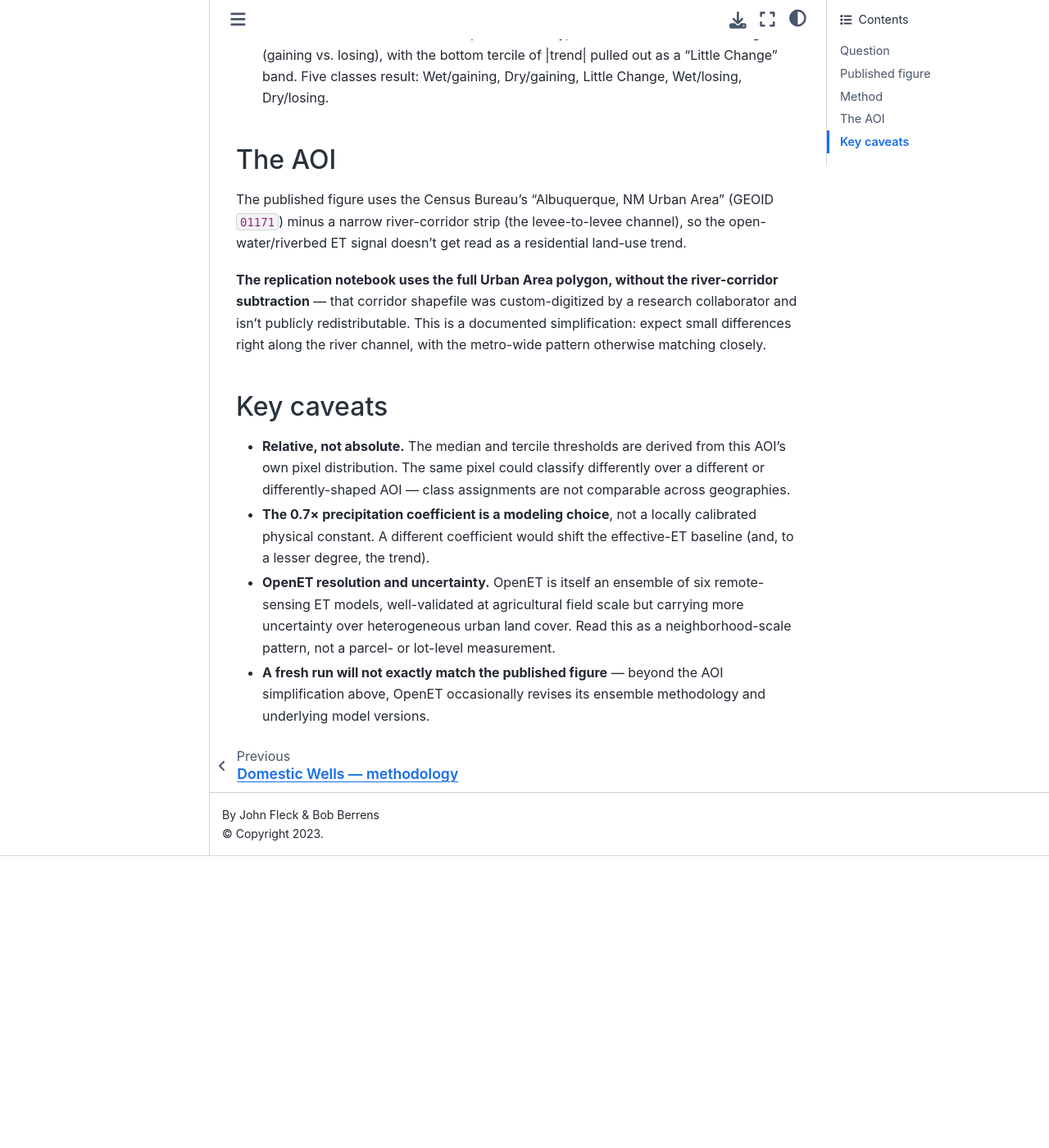
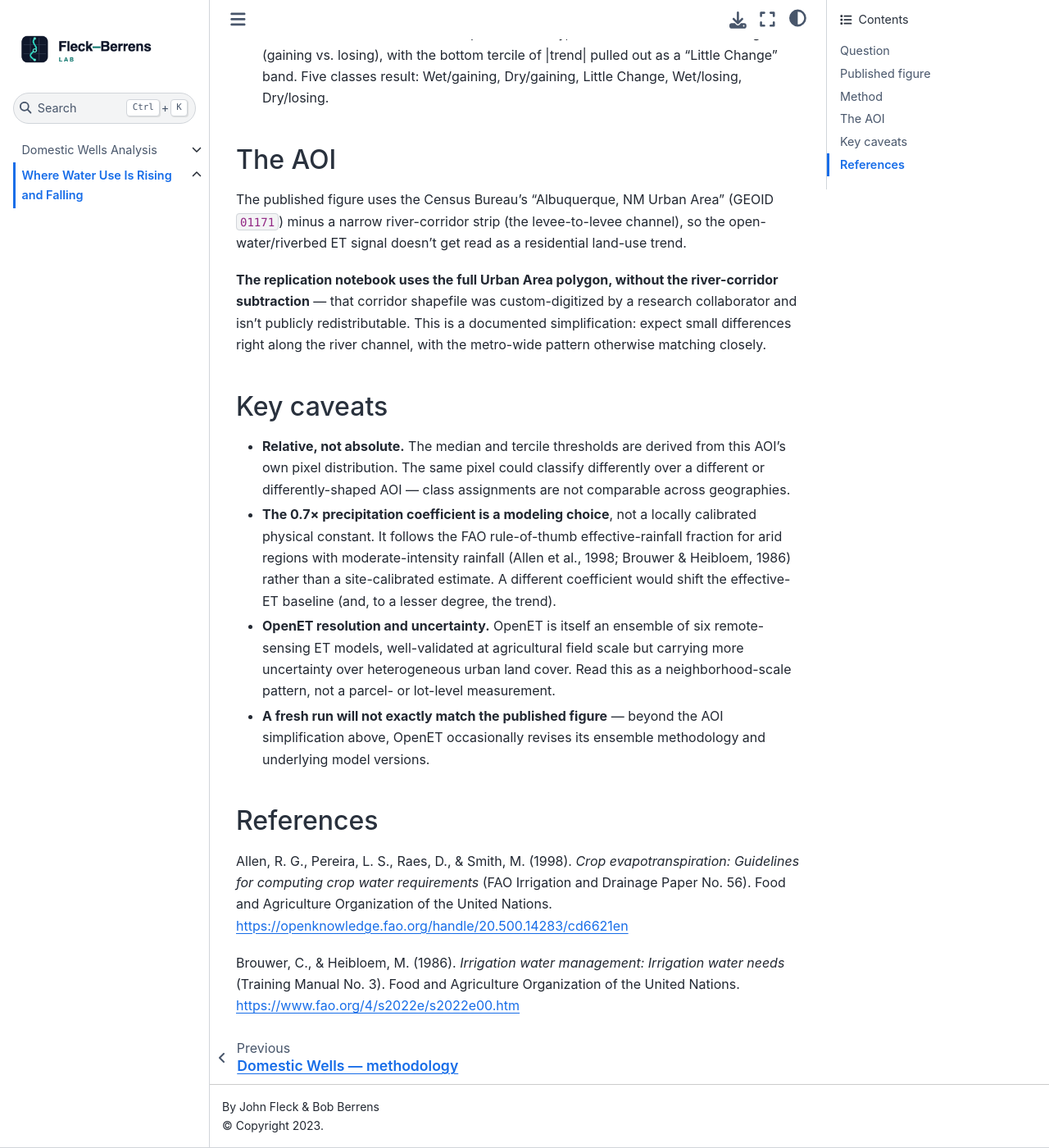
Before and after one commit to johnrfleck/New-Mexico-Middle-Rio-Grande-Valley-water-use-analysis, a Jupyter Book: the page built from docs/quadrant_map/README.md, in a window 1280 px wide and 1400 px high, scrolled down 1509 px. Shown: the whole window at 82% size. Built offline with Jupyter Book 1.0.4 settings and Sphinx 7.4.7 and the Sphinx Book theme 1.1.4, drawn with Linux system fonts in a browser that asks for light colours; pages that are not in the unit, such as notebooks, are missing from menus; before the commit the page ends 2553 px from its top, so only the background shows below that.

Commit message:
Cite the FAO source for the 0.7 effective-precipitation coefficient
Adds APA references for Allen et al. (1998, FAO-56) and Brouwer & Heibloem
(1986, FAO Training Manual No. 3) — the source of the 0.7x rule-of-thumb
precipitation coefficient used in the effective-ET calculation. Added to
both the methodology doc and the notebook's caveats section.

Co-Authored-By: Claude Sonnet 5 <noreply@anthropic.com>

```diff
--- a/docs/quadrant_map/README.md
+++ b/docs/quadrant_map/README.md
@@ -46,11 +46,23 @@ along the river channel, with the metro-wide pattern otherwise matching closely.
   pixel distribution. The same pixel could classify differently over a different or
   differently-shaped AOI — class assignments are not comparable across geographies.
 - **The 0.7× precipitation coefficient is a modeling choice**, not a locally calibrated physical
-  constant. A different coefficient would shift the effective-ET baseline (and, to a lesser
-  degree, the trend).
+  constant. It follows the FAO rule-of-thumb effective-rainfall fraction for arid regions with
+  moderate-intensity rainfall (Allen et al., 1998; Brouwer & Heibloem, 1986) rather than a
+  site-calibrated estimate. A different coefficient would shift the effective-ET baseline (and, to
+  a lesser degree, the trend).
 - **OpenET resolution and uncertainty.** OpenET is itself an ensemble of six remote-sensing ET
   models, well-validated at agricultural field scale but carrying more uncertainty over
   heterogeneous urban land cover. Read this as a neighborhood-scale pattern, not a parcel- or
   lot-level measurement.
 - **A fresh run will not exactly match the published figure** — beyond the AOI simplification
   above, OpenET occasionally revises its ensemble methodology and underlying model versions.
+
+## References
+
+Allen, R. G., Pereira, L. S., Raes, D., & Smith, M. (1998). *Crop evapotranspiration: Guidelines
+for computing crop water requirements* (FAO Irrigation and Drainage Paper No. 56). Food and
+Agriculture Organization of the United Nations. https://openknowledge.fao.org/handle/20.500.14283/cd6621en
+
+Brouwer, C., & Heibloem, M. (1986). *Irrigation water management: Irrigation water needs*
+(Training Manual No. 3). Food and Agriculture Organization of the United Nations.
+https://www.fao.org/4/s2022e/s2022e00.htm
```
Also changed, not shown: 1 other file.
